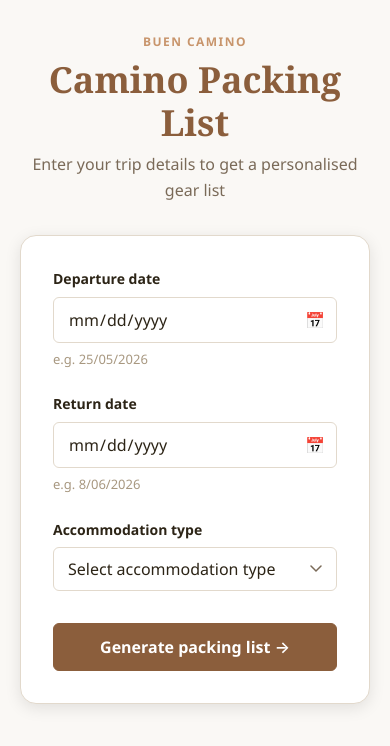
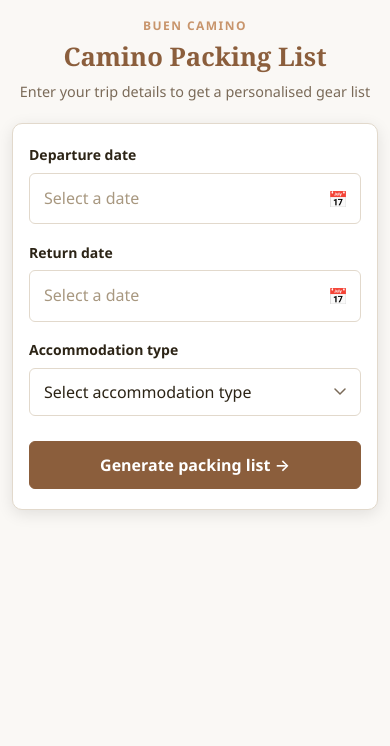
Before and after one commit to nazardonets/kiro-project1, a React (Vite) app: page / in a window 390 px wide. Shown: the top 746 px of the page. Built offline with nearby package versions, Linux system fonts and the light colour scheme.

Commit message:
added mobile layout

```diff
--- a/src/components/TripProfileForm/TripProfileForm.tsx
+++ b/src/components/TripProfileForm/TripProfileForm.tsx
@@ -1,4 +1,4 @@
-import { useState } from "react";
+import { useRef, useState } from "react";
 import type { AccommodationType, TripProfile, TripProfileInput } from "../../types";
 import { validateTripProfile } from "../../engine/validation";
 import { detectSeason } from "../../engine/seasonDetection";
@@ -23,6 +23,9 @@ export function TripProfileForm({ onSubmit }: TripProfileFormProps) {
   const [departureDateError, setDepartureDateError] = useState<string | null>(null);
   const [returnDateError, setReturnDateError] = useState<string | null>(null);
   const [accommodationTypeError, setAccommodationTypeError] = useState<string | null>(null);
+
+  const departureDateRef = useRef<HTMLInputElement>(null);
+  const returnDateRef = useRef<HTMLInputElement>(null);
 
   function handleSubmit(e: React.FormEvent<HTMLFormElement>) {
     e.preventDefault();
@@ -73,6 +76,14 @@ export function TripProfileForm({ onSubmit }: TripProfileFormProps) {
     onSubmit(profile);
   }
 
+  /** Format a YYYY-MM-DD value for display, e.g. "15 Jun 2026" */
+  function formatDisplay(iso: string): string {
+    if (!iso) return "";
+    const d = parseLocalDate(iso);
+    if (!d) return iso;
+    return d.toLocaleDateString("en-GB", { day: "numeric", month: "short", year: "numeric" });
+  }
+
   return (
     <div className="card">
       <form
@@ -81,31 +92,35 @@ export function TripProfileForm({ onSubmit }: TripProfileFormProps) {
         aria-label="Trip profile form"
         className="form-card"
       >
+        {/* Departure + Return dates — side by side */}
+        <div className="form-row">
           {/* Departure date */}
           <div className="form-field">
             <label htmlFor="departureDate" className="form-label">
               Departure date
             </label>
-          <div className="date-input-wrapper">
+            <div
+              className={`date-input-wrapper${departureDateError ? " date-input-wrapper--error" : ""}`}
+              onClick={() => departureDateRef.current?.showPicker?.()}
+            >
+              {/* Hidden native date input — provides the picker */}
               <input
+                ref={departureDateRef}
                 id="departureDate"
                 type="date"
-              className="form-input date-input"
+                className="date-input--hidden"
                 value={departureDate}
                 min={todayISO()}
                 onChange={(e) => setDepartureDate(e.target.value)}
-              aria-describedby={
-                departureDateError ? "departureDateError" : "departureDateHint"
-              }
+                aria-describedby={departureDateError ? "departureDateError" : undefined}
                 aria-invalid={departureDateError ? true : undefined}
               />
+              {/* Visible display layer */}
+              <span className={`date-input__display${!departureDate ? " date-input__display--placeholder" : ""}`}>
+                {departureDate ? formatDisplay(departureDate) : "Select a date"}
+              </span>
               <span className="date-input__icon" aria-hidden="true">📅</span>
             </div>
-          {!departureDateError && !departureDate && (
-            <span id="departureDateHint" className="form-hint">
-              e.g. {exampleDate(7)}
-            </span>
-          )}
             {departureDateError && (
               <span id="departureDateError" role="alert" className="form-error">
                 {departureDateError}
@@ -118,31 +133,32 @@ export function TripProfileForm({ onSubmit }: TripProfileFormProps) {
             <label htmlFor="returnDate" className="form-label">
               Return date
             </label>
-          <div className="date-input-wrapper">
+            <div
+              className={`date-input-wrapper${returnDateError ? " date-input-wrapper--error" : ""}`}
+              onClick={() => returnDateRef.current?.showPicker?.()}
+            >
               <input
+                ref={returnDateRef}
                 id="returnDate"
                 type="date"
-              className="form-input date-input"
+                className="date-input--hidden"
                 value={returnDate}
                 min={departureDate || todayISO()}
                 onChange={(e) => setReturnDate(e.target.value)}
-              aria-describedby={
-                returnDateError ? "returnDateError" : "returnDateHint"
-              }
+                aria-describedby={returnDateError ? "returnDateError" : undefined}
                 aria-invalid={returnDateError ? true : undefined}
               />
+              <span className={`date-input__display${!returnDate ? " date-input__display--placeholder" : ""}`}>
+                {returnDate ? formatDisplay(returnDate) : "Select a date"}
+              </span>
               <span className="date-input__icon" aria-hidden="true">📅</span>
             </div>
-          {!returnDateError && !returnDate && (
-            <span id="returnDateHint" className="form-hint">
-              e.g. {exampleDate(21)}
-            </span>
-          )}
             {returnDateError && (
               <span id="returnDateError" role="alert" className="form-error">
                 {returnDateError}
               </span>
             )}
+          </div>
         </div>
 
         {/* Accommodation type */}
@@ -191,15 +207,6 @@ function todayISO(): string {
 }
 
 /**
- * Returns a human-readable example date N days from today, e.g. "15 Jun 2026".
- */
-function exampleDate(offsetDays: number): string {
-  const d = new Date();
-  d.setDate(d.getDate() + offsetDays);
-  return d.toLocaleDateString('en-GB', { day: 'numeric', month: '2-digit', year: 'numeric' });
-}
-
-/**
  * Parses a YYYY-MM-DD string into a local-time Date at midnight.
  * Returns null for empty or invalid strings.
  */
--- a/src/index.css
+++ b/src/index.css
@@ -193,27 +193,78 @@ h3 { font-size: 1rem;   font-weight: 600; }
   color: var(--color-text-light);
 }
 
-/* Date input wrapper — positions the calendar icon overlay */
+/* Two-column row for side-by-side fields */
+.form-row {
+  display: grid;
+  grid-template-columns: 1fr 1fr;
+  gap: 1rem;
+}
+
+/* Date input wrapper — custom overlay hides the native input */
 .date-input-wrapper {
   position: relative;
   display: flex;
   align-items: center;
+  width: 100%;
+  padding: 0.625rem 0.875rem;
+  padding-right: 2.5rem;
+  font-size: 1rem;
+  font-family: var(--font-sans);
+  background: var(--color-surface);
+  border: 1.5px solid var(--color-border);
+  border-radius: var(--radius-sm);
+  transition: border-color var(--transition), box-shadow var(--transition);
+  cursor: pointer;
+  user-select: none;
 }
 
-.date-input-wrapper .date-input {
-  padding-right: 2.75rem;
-  /* Hide the browser's native calendar icon on WebKit */
+.date-input-wrapper:focus-within {
+  border-color: var(--color-border-focus);
+  box-shadow: 0 0 0 3px rgba(176, 125, 74, 0.18);
+}
+
+.date-input-wrapper--error {
+  border-color: var(--color-danger);
+  background: var(--color-danger-bg);
+}
+
+/* The real date input — invisible but sits over the wrapper to catch clicks */
+.date-input--hidden {
+  position: absolute;
+  inset: 0;
+  width: 100%;
+  height: 100%;
+  opacity: 0;
+  cursor: pointer;
+  border: none;
+  background: transparent;
+  /* Ensure the native picker still opens on click */
   -webkit-appearance: none;
 }
 
-/* Remove the native date picker icon in Chrome/Safari */
-.date-input::-webkit-calendar-picker-indicator {
+/* Remove the native calendar icon so the whole area is clickable */
+.date-input--hidden::-webkit-calendar-picker-indicator {
+  position: absolute;
+  inset: 0;
+  width: 100%;
+  height: 100%;
   opacity: 0;
-  position: absolute;
-  right: 0;
-  width: 2.75rem;
-  height: 100%;
   cursor: pointer;
+}
+
+/* The visible text layer */
+.date-input__display {
+  flex: 1;
+  font-size: 1rem;
+  color: var(--color-text);
+  white-space: nowrap;
+  overflow: hidden;
+  text-overflow: ellipsis;
+  pointer-events: none;
+}
+
+.date-input__display--placeholder {
+  color: var(--color-text-light);
 }
 
 .date-input__icon {
@@ -541,3 +592,136 @@ h3 { font-size: 1rem;   font-weight: 600; }
 }
 
 /* Print styles are in print.css */
+
+/* ============================================================
+   Responsive — mobile breakpoints
+   ============================================================ */
+
+/* ── Narrow phones (≤ 480px) ── */
+@media (max-width: 480px) {
+  /* Tighter page padding */
+  .page-wrapper {
+    padding: 1rem 0.75rem 3rem;
+  }
+
+  /* Card: less padding, flush corners on very small screens */
+  .card {
+    padding: 1.25rem 1rem;
+    border-radius: var(--radius-md);
+  }
+
+  /* Header: scale down the large serif title */
+  .app-header {
+    margin-bottom: 1.25rem;
+  }
+
+  .app-header__title {
+    font-size: 1.6rem;
+  }
+
+  .app-header__subtitle {
+    font-size: 0.9rem;
+  }
+
+  /* Form: tighter gap between fields */
+  .form-card {
+    gap: 1.1rem;
+  }
+
+  /* Date row: stack vertically on phones */
+  .form-row {
+    grid-template-columns: 1fr;
+    gap: 1.1rem;
+  }
+
+  /* Larger touch targets for date wrappers */
+  .date-input-wrapper {
+    padding: 0.75rem 0.875rem;
+    padding-right: 2.5rem;
+    min-height: 48px;
+  }
+
+  /* Larger touch targets for select */
+  .form-select {
+    min-height: 48px;
+  }
+
+  /* Trip summary: single column (already handled above 480px too) */
+  .trip-summary {
+    padding: 1rem;
+  }
+
+  .trip-summary__grid {
+    grid-template-columns: 1fr;
+    gap: 0.5rem;
+  }
+
+  /* Controls bar: stack buttons full-width */
+  .controls-bar {
+    flex-direction: column;
+    align-items: stretch;
+    gap: 0.5rem;
+    padding-top: 1.25rem;
+    margin-top: 1.25rem;
+  }
+
+  .controls-bar__spacer {
+    display: none;
+  }
+
+  .controls-bar .btn {
+    width: 100%;
+    justify-content: center;
+    min-height: 44px;
+  }
+
+  /* Packing items: bigger tap area */
+  .packing-item__label {
+    padding: 0.625rem 0.5rem;
+    min-height: 44px;
+  }
+
+  .packing-item__checkbox {
+    width: 1.25rem;
+    height: 1.25rem;
+    min-width: 1.25rem;
+  }
+
+  /* Category header: slightly smaller text */
+  .category-section__title {
+    font-size: 0.75rem;
+  }
+}
+
+/* ── Tablets / large phones (481px – 640px) ── */
+@media (min-width: 481px) and (max-width: 640px) {
+  .page-wrapper {
+    padding: 1.5rem 1rem 3.5rem;
+  }
+
+  .card {
+    padding: 1.5rem 1.25rem;
+  }
+
+  .app-header__title {
+    font-size: 1.9rem;
+  }
+
+  /* Date row: keep side-by-side but tighten gap */
+  .form-row {
+    gap: 0.75rem;
+  }
+
+  /* Controls bar: wrap but don't force full-width */
+  .controls-bar {
+    gap: 0.5rem;
+  }
+
+  .controls-bar .btn {
+    min-height: 44px;
+  }
+
+  .packing-item__label {
+    min-height: 44px;
+  }
+}
```
Lines whose indentation alone changed are shown as unchanged.
